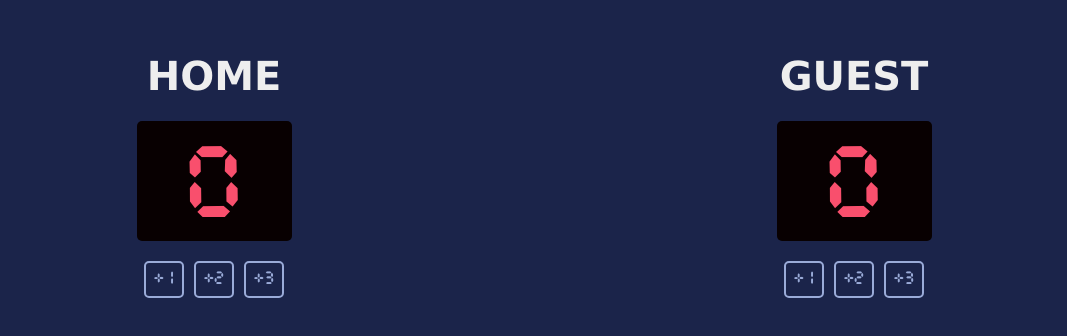
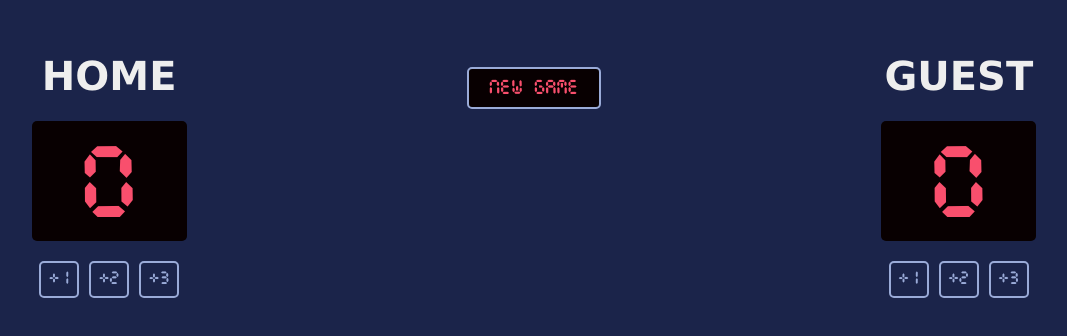
Before and after one commit to nageshpk/Basketball-scorecard, a plain HTML site: page index.html in a window 1280 px wide. Shown: the part 142-478 px from the top of the page, without its empty margins (106-1173 px from the left). Drawn offline with Linux system fonts and the light colour scheme.

Commit message:
Add files via upload
Added button "New Game"
- changed font-size and other attributes of "new game" button
- added the function for the button in javascript file
- resets the score for both

```diff
--- a/index.html
+++ b/index.html
@@ -21,6 +21,9 @@
             </div>
         </div>
 
+        <div class="center">
+            <button class="newgame-btn" id="newgame-el" onclick="newGame()">New Game</button>
+        </div>
 
 
         <div class="one">
--- a/index.js
+++ b/index.js
@@ -5,6 +5,7 @@ let homeScore = document.getElementById("home-score")
 let homeScoreBtnOne = document.getElementById("home-score-add-btn-1")
 let homeScoreBtnTwo = document.getElementById("home-score-add-btn-2")
 let homeScoreBtnThree = document.getElementById("home-score-add-btn-3")
+let newGameEl = document.getElementById("newgame-el")
 
 homeScoreBtnOne.addEventListener("click", function(){
     hscore += 1
@@ -44,3 +45,12 @@ guestScoreBtnThree.addEventListener("click", function(){
     gscore += 3
     guestScore.textContent = gscore
 })
+
+
+
+function newGame() {
+    let hscore = 0
+    homeScore.textContent = hscore
+    let gscore = 0
+    guestScore.textContent = gscore
+}
--- a/style.css
+++ b/style.css
@@ -81,3 +81,14 @@ button {
 button:active {
     transform: scale(0.98);
 }
+
+
+.newgame-btn {
+    text-align: center;
+    font-size: 18px;
+    padding-top: 10px;
+    padding-left: 20px;
+    padding-right: 20px;
+    color: #F94F6D;
+    background-color: #080001;
+}
```
